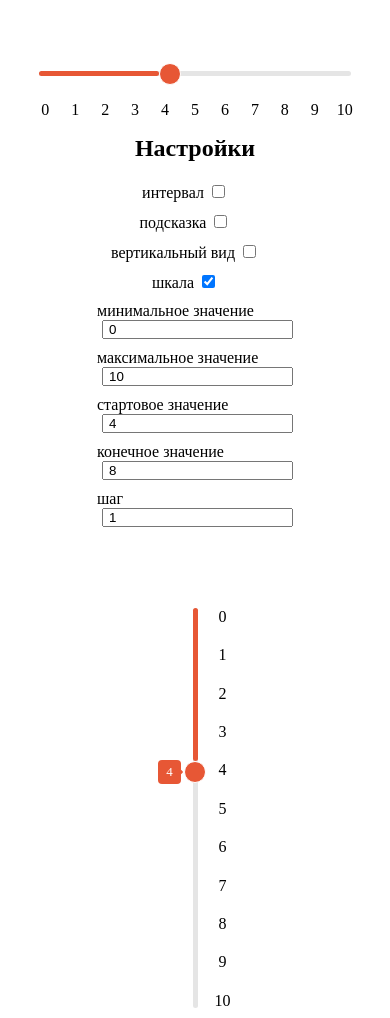
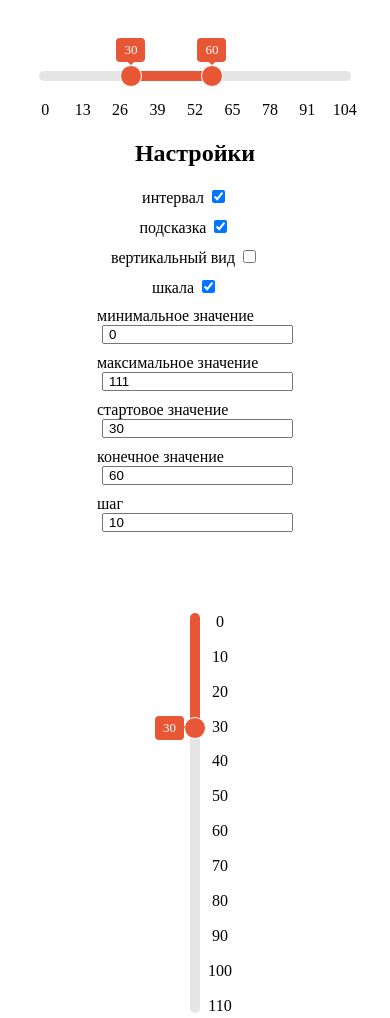
Before and after one commit to AxeSnk/slider, a website built with webpack: page src/index.pug in a window 390 px wide. Shown: the top 1018 px of the page. Built offline with nearby package versions, Linux system fonts and the light colour scheme.

Commit message:
added responsiveness for fill, started checking the capacity of signs for scale #2

```diff
--- a/src/MVP/Model/Model.ts
+++ b/src/MVP/Model/Model.ts
@@ -9,9 +9,6 @@ class Model extends EventEmitter {
 
     this.state = options ? { ...defaultOptions, ...options } : defaultOptions;
 
-    if (this.state.range) {
-      this.state.val = this.state.valStart;
-    }
 
     this.emit("initState", this.state);
 
@@ -20,7 +17,7 @@ class Model extends EventEmitter {
 
   setState(options: Partial<IOptions>) {
     let isValue = (key: string) =>
-      ["val", "minVal", "maxVal", "valStart", "valEnd", "step"].indexOf(key) !== -1;
+      ["val", "minVal", "maxVal", "valEnd", "step"].indexOf(key) !== -1;
 
     this.convertOptions(isValue, options);
 
--- a/src/MVP/View/Fill/Fill.ts
+++ b/src/MVP/View/Fill/Fill.ts
@@ -20,28 +20,34 @@ class Fill {
     state: IOptions,
     handleFirstPos: number,
     handleSecondPos: number,
-    sliderPos: number
+    sliderPos: number,
+    sliderLength: number
   ): void {
-    const length: number = state.range ? handleSecondPos - handleFirstPos : handleFirstPos - sliderPos;
-    const shift: number = handleFirstPos - sliderPos;
+    const length: number = state.range
+      ? handleSecondPos - handleFirstPos
+      : handleFirstPos - sliderPos + 10
+    const shift: number = handleFirstPos - sliderPos + 10;
+
+    const percentLength: number = length / sliderLength * 100;
+    const percentShift: number = shift/ sliderLength * 100;
 
     if (state.vertical) {
       this.fill.classList.add("fill--vertical");
       this.fill.style.left = "";
       this.fill.style.width = "";
-      this.fill.style.height = length + "px";
-      this.fill.style.top = 0 + "px";
+      this.fill.style.height = percentLength + "%";
+      this.fill.style.top = '0';
       if (state.range) {
-        this.fill.style.top = shift + "px";
+        this.fill.style.top = percentShift + "%";
       }
     } else {
       this.fill.classList.remove("fill--vertical");
       this.fill.style.top = "";
       this.fill.style.height = "";
-      this.fill.style.width = length + "px";
-      this.fill.style.left = 0 + "px";
+      this.fill.style.width = percentLength + "%";
+      this.fill.style.left = '0';
       if (state.range) {
-        this.fill.style.left = shift + "px";
+        this.fill.style.left = percentShift + "%";
       }
     }
   }
--- a/src/MVP/View/Scale/Scale.ts
+++ b/src/MVP/View/Scale/Scale.ts
@@ -35,8 +35,8 @@ class Scale extends EventEmitter {
   }
 
   renderValues(state: IOptions, sliderLength: number): void {
-    const { minVal, maxVal, step } = state;
-    const elems = this.values.childNodes;
+    const { minVal, maxVal } = state;
+    const elems: NodeListOf<ChildNode> = this.values.childNodes;
 
     while (elems.length) {
       elems.forEach((item) => {
@@ -44,12 +44,15 @@ class Scale extends EventEmitter {
       });
     }
 
-    let left = state.vertical ? 0 : 2;
-    const maxWidthVal = Math.max(`${maxVal}`.length, `${minVal}`.length);
+    let left: number = state.vertical ? 0 : 2;
+    const maxWidthVal: number = Math.max(`${maxVal}`.length, `${minVal}`.length);
+    const symbolWidth: number = this.getSymbolWidth(maxWidthVal);
+    const maxQuantitySymbol: number = Math.floor(sliderLength / (symbolWidth * 1.5));
+    const scaleStep: number = Math.floor((maxVal - minVal) / maxQuantitySymbol);
 
-    const leftStep = 96 / (maxVal - minVal);
+    const leftStep: number = 96 / maxQuantitySymbol;
 
-    for (let i = minVal; i <= maxVal; i++) {
+    for (let i = minVal; i < maxVal; i = i + scaleStep) {
       const value = createElement("div", { class: "value__item" });
 
       state.vertical
@@ -59,8 +62,22 @@ class Scale extends EventEmitter {
       value.innerHTML = `${i}`;
       this.values.appendChild(value);
     }
+
   }
 
+  getSymbolWidth(maxWidthVal: number): number {
+    const elem: HTMLElement = createElement("div", { class: "value__item" });
+    let symbols: string = '';
+    for (let i = 0; i < maxWidthVal; i++) {
+      symbols += "0";
+    }
+    elem.innerHTML = `${symbols}`;
+    this.values.append(elem);
+    const symboldWidth: number = Number(elem.getBoundingClientRect().width);
+    this.values.removeChild(elem);
+
+    return symboldWidth;
+  }
 }
 
 export default Scale;
--- a/src/MVP/View/View.ts
+++ b/src/MVP/View/View.ts
@@ -64,7 +64,8 @@ class View extends EventEmitter {
       state,
       this.handles[0].getPositionHandle(state),
       this.handles[1].getPositionHandle(state),
-      this.slider.getPosition(state)
+      this.slider.getPosition(state),
+      this.slider.getLength(state)
     );
   }
 
--- a/src/MVP/defaultOptions.ts
+++ b/src/MVP/defaultOptions.ts
@@ -1,6 +1,5 @@
 export default interface IOptions {
   val: number; // положение одиночного ползунка
-  valStart: number; // положение начального ползунка, при слайдере с диапазоном
   valEnd: number; // положение конечного ползунка, при слайдере с диапазоном
   minVal: number; // минимальное значение слайдера
   maxVal: number; // максимальное значение слайдера
@@ -12,11 +11,10 @@ export default interface IOptions {
 }
 
 const defaultOptions: IOptions = {
-  val: 0,
-  valStart: 0,
-  valEnd: 100,
+  val: 4,
+  valEnd: 6,
   minVal: 0,
-  maxVal: 100,
+  maxVal: 10,
   step: 1,
   range: false,
   tooltip: true,
--- a/src/index.pug
+++ b/src/index.pug
@@ -13,7 +13,7 @@ html(lang="ru")
     .demo
       .js-demo__slider
         .slider__wrapper
-          +slider({range: false, tooltip: false })
+          +slider()
       .js-demo__panel
         +panel
     .demo
--- a/src/index.scss
+++ b/src/index.scss
@@ -37,14 +37,14 @@ body {
         display: grid;
         align-items: center;
         justify-content: center;
-        height: 5px;
+        height: 10px;
         background-color: rgb(229, 229, 229);
         border-radius: 6px;
         cursor: pointer;
 
         &__fill {
           position: absolute;
-          height: 5px;
+          height: 10px;
           background-color: rgb(231, 87, 53);
           border-radius: 6px;
         }
@@ -108,7 +108,7 @@ body {
       }
 
       .slider--vertical {
-        width: 5px;
+        width: 10px;
         height: 25rem;
         justify-items: center;
 
@@ -123,7 +123,7 @@ body {
 
         .fill--vertical {
           align-self: flex-start;
-          width: 5px;
+          width: 10px;
           border-radius: 6px;
           left: 0;
         }
--- a/src/slider.pug
+++ b/src/slider.pug
@@ -1,7 +1,6 @@
-mixin slider({ value = 4, valStart = 2, valEnd = 8, minVal = 0, maxVal = 10, step = 1, range = true, tooltip = true, vertical = false } = {})
+mixin slider({ val = 30, valEnd = 60, minVal = 0, maxVal = 111, step = 10, range = true, tooltip = true, vertical = false } = {})
 	.js-slider(
-    data-val= value,
-    data-val-start= valStart,
+    data-val= val,
     data-val-end= valEnd,
     data-min-val= minVal,
     data-max-val= maxVal,
```
